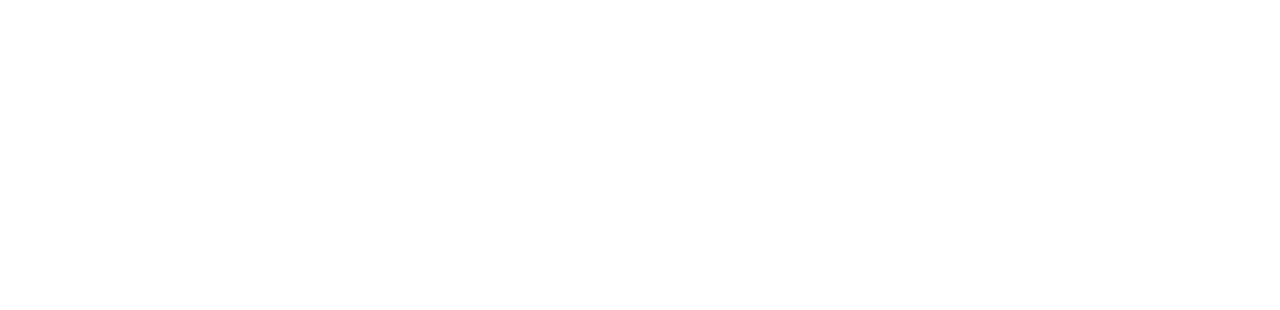
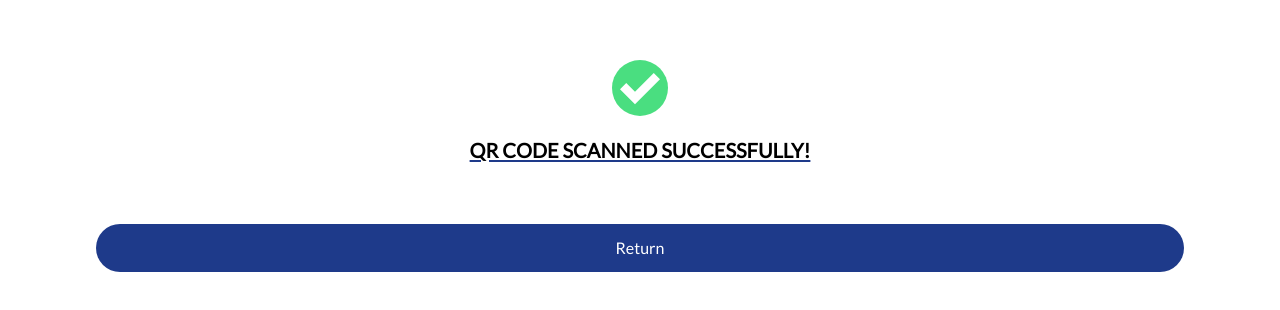
Before and after one commit to JoemariL/trial-deployment, a React (Create React App) app in the folder client/: page /visitor/qr-scanner/success in a window 1280 px wide. Before the commit this address had no page. Shown: the part 214-524 px from the top of the page. Built offline with nearby package versions, Linux system fonts and the light colour scheme; sample sign-in values are in the browser's storage.

Commit message:
Updated routes and Success after qr scan

```diff
--- a/client/src/App.js
+++ b/client/src/App.js
@@ -15,9 +15,15 @@ import {
   Vaccine,
   VaccineFormPage,
   QRScanner,
+  UserQRSuccess,
   Result,
 } from "./Pages/Authorized";
-import { VisitorFormPage, VisitorMain, VisitorQR } from "./Pages/Guest";
+import {
+  VisitorFormPage,
+  VisitorMain,
+  VisitorQR,
+  VisitorQRSuccess,
+} from "./Pages/Guest";
 
 function App() {
   return (
@@ -39,6 +45,11 @@ function App() {
             <Route element={<VisitorAuth />}>
               <Route exact path="/visitor/main" element={<VisitorMain />} />
               <Route exact path="/visitor/qr-scanner" element={<VisitorQR />} />
+              <Route
+                exact
+                path="/visitor/qr-scanner/success"
+                element={<VisitorQRSuccess />}
+              />
             </Route>
 
             <Route element={<RequireAuth />}>
@@ -52,6 +63,11 @@ function App() {
                 element={<VaccineFormPage />}
               />
               <Route exact path="/qr-scanner" element={<QRScanner />} />
+              <Route
+                exact
+                path="/qr-scanner/success"
+                element={<UserQRSuccess />}
+              />
               <Route exact path="/result" element={<Result />} />
             </Route>
           </Route>
--- a/client/src/Components/ui/HamburgerMenu.jsx
+++ b/client/src/Components/ui/HamburgerMenu.jsx
@@ -42,17 +42,28 @@ const HamburgerMenu = ({
             </Menu>
           )}
 
-          {!disabled ? (
           <Menu position="vertical">
-              {visitor ? (
+            {visitor && (
+              <>
+                {disabled ? (
+                  <ListItem
+                    className="bg-slate-100"
+                    label="QR CODE SCANNED"
+                    subtitle="Your information is stored only for 14 days for COVID-19 tracking. After that time period, all your data and information are completely deleted."
+                  />
+                ) : (
                   <MenuItem
                     className="bg-slate-100"
-                  label="VIEW/EDIT MY INFORMATION"
+                    label="EDIT MY INFORMATION"
                     hover
                     cursorPointer
                     onClick={onVisitorReviewClick}
                   />
-              ) : (
+                )}
+              </>
+            )}
+
+            {!visitor && (
               <>
                 {/* <MenuItem
                     className="bg-slate-100"
@@ -60,10 +71,6 @@ const HamburgerMenu = ({
                     hover
                     cursorPointer
                   /> */}
-                </>
-              )}
-
-              {!visitor && (
                 <MenuItem
                   className="bg-slate-100"
                   label="LOG OUT"
@@ -72,17 +79,9 @@ const HamburgerMenu = ({
                   onClick={onLogOutClick}
                   loading={loading}
                 />
+              </>
             )}
           </Menu>
-          ) : (
-            <List position="vertical">
-              <ListItem
-                className="bg-slate-100"
-                label="QR CODE SCANNED"
-                subtitle="Your information is stored only for 14 days for COVID-19 tracking. After that time period, all your data and information are completely deleted."
-              />
-            </List>
-          )}
         </div>
       </div>
     </div>
--- a/client/src/Components/ui/index.js
+++ b/client/src/Components/ui/index.js
@@ -2,7 +2,6 @@ export { default as AppLogo } from "./AppLogo";
 export { default as Appbar } from "./Appbar";
 export { default as Formbar } from "./Formbar";
 export { default as HamburgerMenu } from "./HamburgerMenu";
-export { default as Success } from "./Success";
 
 // Dashboard components.
 export { default as Profile } from "./Authorized/Profile";
--- a/client/src/Pages/Authorized/QRScanner.jsx
+++ b/client/src/Pages/Authorized/QRScanner.jsx
@@ -6,7 +6,6 @@ import useAuth from "../../hooks/useAuth";
 import { scanQR } from "../../actions/userActions";
 import { getHdfDay } from "../../actions/userActions";
 import { Button } from "../../Components/commons";
-import { Success } from "../../Components/ui";
 
 function QRScanner() {
   const navigate = useNavigate();
@@ -14,7 +13,6 @@ function QRScanner() {
   const { auth } = useAuth();
 
   const [isLoading, setIsLoading] = useState(false);
-  const [scanSuccessful, setScanSuccessful] = useState(false);
 
   useEffect(() => {
     (async function () {
@@ -40,7 +38,7 @@ function QRScanner() {
       console.log(response.message);
     } else {
       localStorage.removeItem("hdf");
-      setScanSuccessful(true);
+      navigate("/qr-scanner/success")
     }
   };
 
@@ -51,16 +49,6 @@ function QRScanner() {
         isLoading ? "blur-sm animate-pulse" : ""
       )}
     >
-      {scanSuccessful && (
-        <Success
-          message="Scan successful!"
-          returnOnClick={(e) => {
-            e.preventDefault();
-            navigate("/main");
-          }}
-        />
-      )}
-
       <div className="mx-5 py-10 ease-in-out duration-300 sm:mx-20 md:mx-36 lg:mx-60 xl:mx-96">
         <div className="p-5 rounded bg-slate-100">
           <div className="text-center">
--- /dev/null
+++ b/client/src/Pages/Authorized/UserQRSuccess.jsx
@@ -0,0 +1,42 @@
+import React from "react";
+import { useNavigate } from "react-router-dom";
+import { ImCheckmark } from "react-icons/im";
+import { Button, Icon } from "../../Components/commons";
+
+function UserQRSuccess() {
+  const navigate = useNavigate();
+
+  return (
+    <div className="min-h-screen w-full bg-white">
+      <div className="min-h-screen flex flex-col justify-center items-center gap-y-5">
+        <div>
+          <Icon
+            background="rounded-full"
+            className="bg-green-400 text-white"
+            icon={<ImCheckmark className="h-10 w-10" />}
+          />
+        </div>
+
+        <div>
+          <span className="text-xl font-bold underline underline-offset-2 decoration-blue-900">
+            QR CODE SCANNED SUCCESSFULLY!
+          </span>
+        </div>
+
+        <div className="my-10 px-24 w-full">
+          <Button
+            type="button"
+            label="Return"
+            roundedFull
+            onClick={(e) => {
+              e.preventDefault();
+              navigate("/main");
+            }}
+          />
+        </div>
+      </div>
+    </div>
+  );
+}
+
+export default UserQRSuccess;
--- a/client/src/Pages/Authorized/index.js
+++ b/client/src/Pages/Authorized/index.js
@@ -6,4 +6,5 @@ export { default as VaccineFormPage } from "./VaccineFormPage";
 export { default as Login } from "./Login";
 export { default as Register } from "./Register";
 export { default as QRScanner } from "./QRScanner";
+export { default as UserQRSuccess } from "./UserQRSuccess";
 export { default as Result } from "./Result";
--- a/client/src/Pages/Guest/VisitorFormPage.jsx
+++ b/client/src/Pages/Guest/VisitorFormPage.jsx
@@ -29,7 +29,7 @@ function VisitorFormPage() {
             fixedTop
             onReturnClick={(e) => {
               e.preventDefault();
-              navigate("/");
+              navigate("/visitor/main");
             }}
           />
 
--- a/client/src/Pages/Guest/VisitorMain.jsx
+++ b/client/src/Pages/Guest/VisitorMain.jsx
@@ -46,6 +46,7 @@ function VisitorMain() {
       {dribble && (
         <HamburgerMenu
           onReturnClick={handleDribble}
+          disabled={entry_date}
           onReturnIntro={(e) => {
             e.preventDefault();
             navigate("/");
--- a/client/src/Pages/Guest/VisitorQR.jsx
+++ b/client/src/Pages/Guest/VisitorQR.jsx
@@ -4,13 +4,11 @@ import classnames from "classnames";
 import { QrReader } from "react-qr-reader";
 import { addVisitor } from "../../actions/visitorActions";
 import { Button } from "../../Components/commons";
-import { Success } from "../../Components/ui";
 
 function VisitorQR() {
   const navigate = useNavigate();
 
   const [isLoading, setIsLoading] = useState(false);
-  const [scanSuccessful, setScanSuccessful] = useState(false);
 
   const userInfo = JSON.parse(localStorage.getItem("userInfo"));
   const userVaccine = JSON.parse(localStorage.getItem("userVaccine"));
@@ -27,7 +25,7 @@ function VisitorQR() {
     localStorage.removeItem("userInfo");
     localStorage.removeItem("userVaccine");
     localStorage.removeItem("userHDF");
-    setScanSuccessful(true);
+    navigate("/visitor/qr-scanner/success");
   };
 
   return (
@@ -37,16 +35,6 @@ function VisitorQR() {
         isLoading ? "blur-sm animate-pulse" : ""
       )}
     >
-      {scanSuccessful && (
-        <Success
-          message="Scan successful!"
-          returnOnClick={(e) => {
-            e.preventDefault();
-            navigate("/visitor/main");
-          }}
-        />
-      )}
-
       <div className="mx-5 py-10 ease-in-out duration-300 sm:mx-20 md:mx-36 lg:mx-60 xl:mx-96">
         <div className="p-5 rounded bg-slate-100">
           <div className="text-center">
--- /dev/null
+++ b/client/src/Pages/Guest/VisitorQRSuccess.jsx
@@ -0,0 +1,42 @@
+import React from "react";
+import { useNavigate } from "react-router-dom";
+import { ImCheckmark } from "react-icons/im";
+import { Button, Icon } from "../../Components/commons";
+
+function VisitorQRSuccess() {
+  const navigate = useNavigate();
+
+  return (
+    <div className="min-h-screen w-full bg-white">
+      <div className="min-h-screen flex flex-col justify-center items-center gap-y-5">
+        <div>
+          <Icon
+            background="rounded-full"
+            className="bg-green-400 text-white"
+            icon={<ImCheckmark className="h-10 w-10" />}
+          />
+        </div>
+
+        <div>
+          <span className="text-xl font-bold underline underline-offset-2 decoration-blue-900">
+            QR CODE SCANNED SUCCESSFULLY!
+          </span>
+        </div>
+
+        <div className="my-10 px-24 w-full">
+          <Button
+            type="button"
+            label="Return"
+            roundedFull
+            onClick={(e) => {
+              e.preventDefault();
+              navigate("/visitor/main");
+            }}
+          />
+        </div>
+      </div>
+    </div>
+  );
+}
+
+export default VisitorQRSuccess;
--- a/client/src/Pages/Guest/index.js
+++ b/client/src/Pages/Guest/index.js
@@ -1,3 +1,4 @@
 export { default as VisitorFormPage } from "./VisitorFormPage";
 export { default as VisitorMain } from "./VisitorMain";
 export { default as VisitorQR } from "./VisitorQR";
+export { default as VisitorQRSuccess } from "./VisitorQRSuccess";
```
Lines whose indentation alone changed are shown as unchanged.
